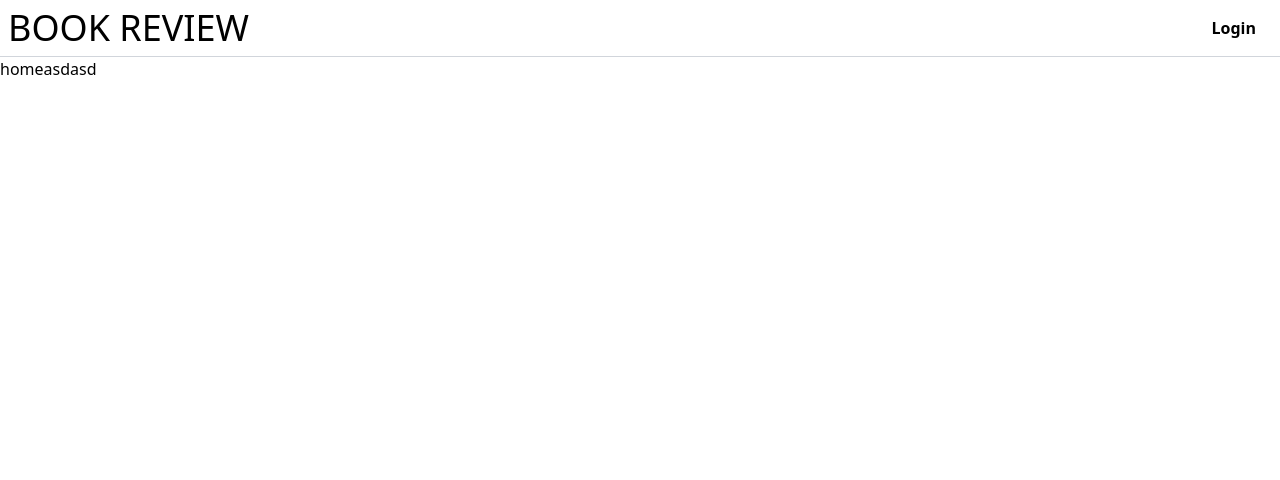
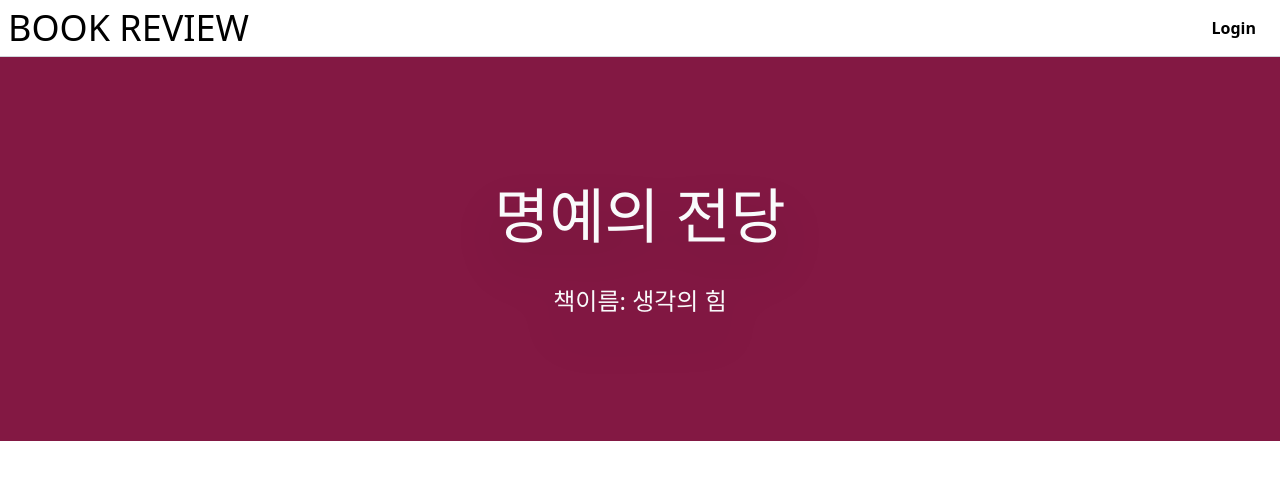
Before and after one commit to ysw753/bookreview, a React (Create React App) app: page / in a window 1280 px wide. Shown: the top 480 px of the page. Built offline with nearby package versions, Linux system fonts and the light colour scheme; no server answers.

Commit message:
명예의전당구현

```diff
--- /dev/null
+++ b/src/components/HallOfFame.tsx
@@ -0,0 +1,16 @@
+import React from "react";
+
+const HallOfFame = () => {
+  return (
+    <section className="h-96 bg-pink-900 relative">
+      <div className="w-full h-full bg-cover bg-banner opacity-80" />
+
+      <div className="absolute w-full top-32 text-center text-gray-50 drop-shadow-2xl">
+        <h2 className="text-6xl mb-10">명예의 전당</h2>
+        <p className="text-2xl">책이름: 생각의 힘</p>
+      </div>
+    </section>
+  );
+};
+
+export default HallOfFame;
--- a/src/components/Navbar.tsx
+++ b/src/components/Navbar.tsx
@@ -1,16 +1,24 @@
 import React from "react";
-import { Link } from "react-router-dom";
+import { Link, useNavigate } from "react-router-dom";
 import Button from "./ui/Button";
 import { useAuthContext } from "../context/AuthContext";
 
 const Navbar = () => {
   const { user, login, logout } = useAuthContext();
+  const navigate = useNavigate();
+  const bookReport = () => {
+    navigate("/write");
+  };
   return (
     <header className="flex justify-between border-b border-gray-300 p-2">
       <Link to="/" className="flex items-center text-4xl text-brand ">
         <h1>BOOK REVIEW</h1>
       </Link>
       <nav className="flex items-center gap-4 font-semibold">
+        {user && <p>{user.displayName}님 환영합니다!</p>}
+        {user && (
+          <Button text={"독후감 작성하기"} onClick={bookReport}></Button>
+        )}
         {user ? (
           <Button text={"Logout"} onClick={logout} />
         ) : (
--- a/src/context/AuthContext.tsx
+++ b/src/context/AuthContext.tsx
@@ -7,7 +7,7 @@ type AuthContextType = {
   user: User | undefined;
 };
 type User = {
-  name: string;
+  displayName: string;
 };
 
 const AuthContext = createContext<AuthContextType | undefined>(undefined);
--- a/src/pages/Home.tsx
+++ b/src/pages/Home.tsx
@@ -1,7 +1,12 @@
 import React from "react";
+import HallOfFame from "../components/HallOfFame";
 
 const Home = () => {
-  return <div>homeasdasd</div>;
+  return (
+    <>
+      <HallOfFame />
+    </>
+  );
 };
 
 export default Home;
```
